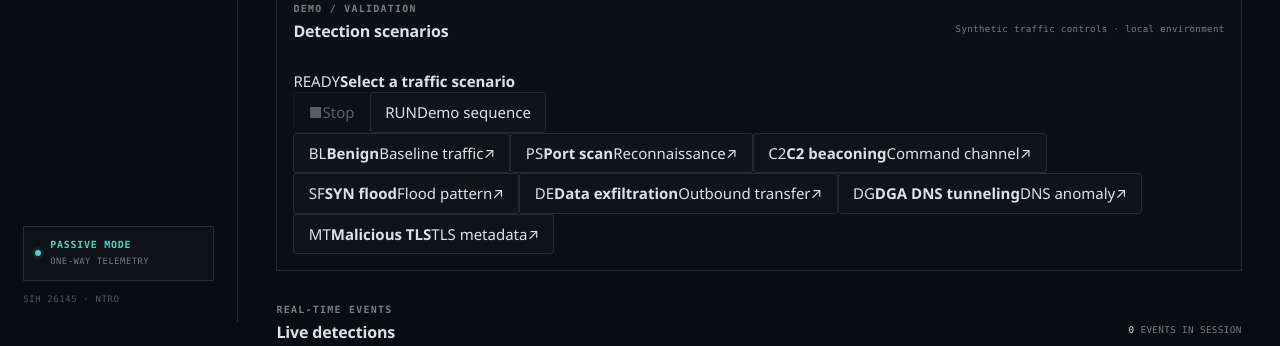
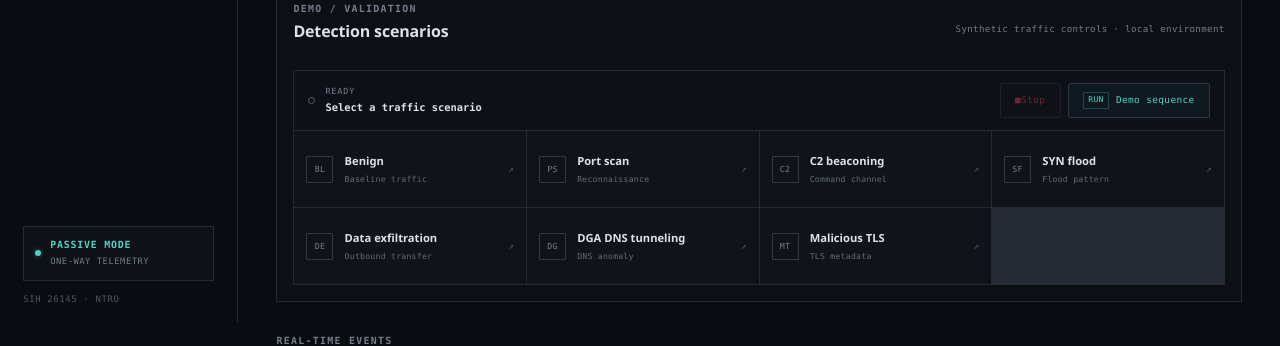
Before and after one commit to vidya235252-crypto/unidirectional-threat-detector, a React (Vite) app in the folder frontend/: page / in a window 1280 px wide. Shown: the part 478-824 px from the top of the page. Built offline with nearby package versions, Linux system fonts and the light colour scheme; no server answers.

Commit message:
Style scenario controls as live validation console

```diff
--- a/frontend/src/App.css
+++ b/frontend/src/App.css
@@ -848,3 +848,240 @@
     width: 100%;
   }
 }
+
+
+/* Scenario control redesign */
+.scenario-controls {
+  margin-top: 0.8rem;
+}
+
+.scenario-toolbar {
+  display: flex;
+  align-items: center;
+  justify-content: space-between;
+  gap: 1rem;
+  padding: 0.75rem 0.85rem;
+  border: 1px solid var(--border);
+  border-bottom: none;
+  background: #0d1117;
+}
+
+.scenario-state {
+  display: flex;
+  align-items: center;
+  gap: 0.65rem;
+  min-width: 0;
+}
+
+.scenario-state-dot {
+  width: 7px;
+  height: 7px;
+  flex: 0 0 auto;
+  border: 1px solid #58616e;
+  border-radius: 50%;
+  background: transparent;
+}
+
+.scenario-state-dot.running {
+  border-color: var(--accent);
+  background: var(--accent);
+  box-shadow: 0 0 0 4px rgba(79, 209, 197, 0.08);
+}
+
+.scenario-state-label,
+.scenario-state strong {
+  display: block;
+  font-family: var(--font-mono);
+}
+
+.scenario-state-label {
+  color: var(--text-dim);
+  font-size: 0.53rem;
+  letter-spacing: 0.1em;
+}
+
+.scenario-state strong {
+  margin-top: 0.14rem;
+  overflow: hidden;
+  color: var(--text);
+  font-size: 0.65rem;
+  font-weight: 600;
+  text-overflow: ellipsis;
+  white-space: nowrap;
+}
+
+.scenario-actions {
+  display: flex;
+  gap: 0.45rem;
+  flex: 0 0 auto;
+}
+
+.scenario-actions button {
+  min-height: 31px;
+  border: 1px solid var(--border-strong);
+  border-radius: 2px;
+  font-family: var(--font-mono);
+  font-size: 0.59rem;
+  letter-spacing: 0.04em;
+}
+
+.scenario-stop {
+  color: var(--sev-high);
+  background: rgba(242, 85, 90, 0.035);
+}
+
+.scenario-stop:hover:not(:disabled) {
+  border-color: rgba(242, 85, 90, 0.45);
+  background: rgba(242, 85, 90, 0.07);
+}
+
+.scenario-sequence {
+  display: flex;
+  align-items: center;
+  gap: 0.45rem;
+  color: var(--accent);
+  background: rgba(79, 209, 197, 0.045);
+}
+
+.scenario-sequence span {
+  padding: 0.12rem 0.25rem;
+  border: 1px solid rgba(79, 209, 197, 0.25);
+  font-size: 0.5rem;
+}
+
+.scenario-grid {
+  display: grid;
+  grid-template-columns: repeat(4, minmax(0, 1fr));
+  border: 1px solid var(--border);
+  background: var(--border);
+  gap: 1px;
+}
+
+.scenario-card {
+  position: relative;
+  min-width: 0;
+  min-height: 76px;
+  display: flex;
+  align-items: center;
+  gap: 0.7rem;
+  padding: 0.7rem 0.75rem;
+  border: 0;
+  border-radius: 0;
+  color: var(--text-soft);
+  background: #10141a;
+  text-align: left;
+}
+
+.scenario-card:hover:not(:disabled) {
+  background: #151a21;
+}
+
+.scenario-card.active {
+  background:
+    linear-gradient(90deg, rgba(79, 209, 197, 0.08), transparent 70%),
+    #10171b;
+  box-shadow: inset 2px 0 0 var(--accent);
+}
+
+.scenario-card:disabled:not(.active) {
+  opacity: 0.48;
+}
+
+.scenario-card-code {
+  width: 27px;
+  height: 27px;
+  display: grid;
+  place-items: center;
+  flex: 0 0 auto;
+  border: 1px solid #303744;
+  color: #737d8a;
+  font-family: var(--font-mono);
+  font-size: 0.52rem;
+  letter-spacing: 0.03em;
+}
+
+.scenario-card.active .scenario-card-code {
+  border-color: rgba(79, 209, 197, 0.35);
+  color: var(--accent);
+}
+
+.scenario-card-copy {
+  min-width: 0;
+  flex: 1;
+}
+
+.scenario-card-copy strong,
+.scenario-card-copy span {
+  display: block;
+}
+
+.scenario-card-copy strong {
+  overflow: hidden;
+  color: #dce1e8;
+  font-size: 0.7rem;
+  font-weight: 600;
+  text-overflow: ellipsis;
+  white-space: nowrap;
+}
+
+.scenario-card-copy span {
+  margin-top: 0.2rem;
+  color: #626b78;
+  font-family: var(--font-mono);
+  font-size: 0.51rem;
+  letter-spacing: 0.03em;
+}
+
+.scenario-card-arrow {
+  color: #4e5764;
+  font-family: var(--font-mono);
+  font-size: 0.58rem;
+}
+
+.scenario-card.active .scenario-card-arrow {
+  color: var(--accent);
+}
+
+.error-line {
+  display: flex;
+  align-items: center;
+  gap: 0.5rem;
+}
+
+.error-line span {
+  padding: 0.12rem 0.28rem;
+  border: 1px solid rgba(242, 85, 90, 0.3);
+  font-size: 0.5rem;
+  letter-spacing: 0.06em;
+}
+
+@media (max-width: 1050px) {
+  .scenario-grid {
+    grid-template-columns: repeat(3, minmax(0, 1fr));
+  }
+}
+
+@media (max-width: 760px) {
+  .scenario-toolbar {
+    align-items: flex-start;
+    flex-direction: column;
+  }
+
+  .scenario-actions {
+    width: 100%;
+  }
+
+  .scenario-actions button {
+    flex: 1;
+  }
+
+  .scenario-grid {
+    grid-template-columns: repeat(2, minmax(0, 1fr));
+  }
+}
+
+@media (max-width: 480px) {
+  .scenario-grid {
+    grid-template-columns: 1fr;
+  }
+}
```
